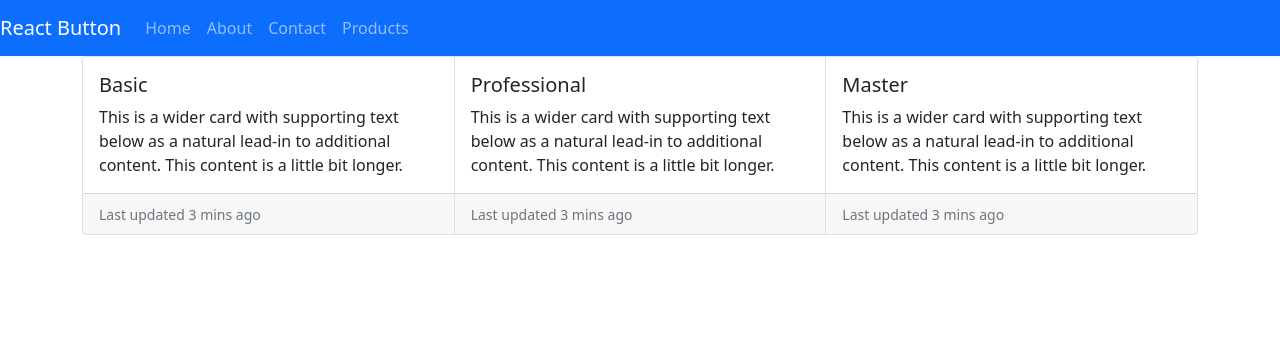
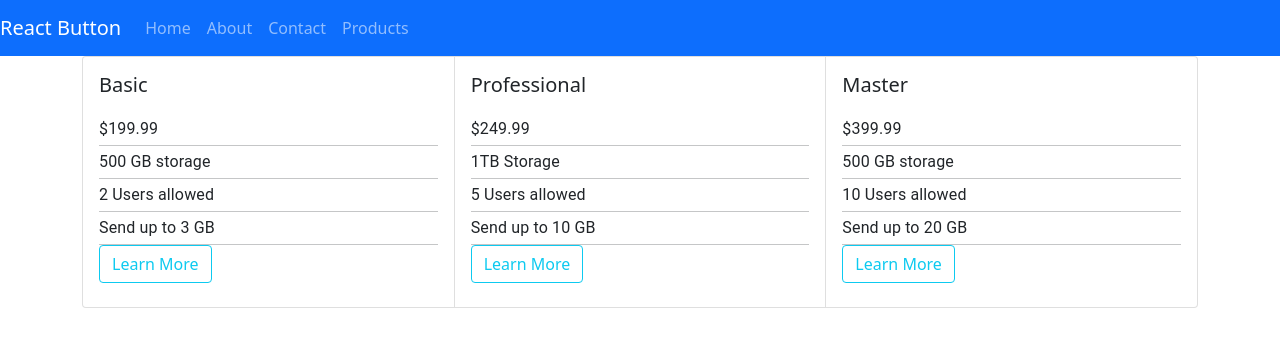
Before and after one commit to senbagaraman04/frontendscreens, a React (Create React App) app in the folder my-app/: page /Pricing in a window 1280 px wide. Shown: the top 346 px of the page. Built offline with nearby package versions, Linux system fonts and the light colour scheme.

Commit message:
fix: cards pricing

```diff
--- a/my-app/src/components/FrontEndScreens/PricingComponent.js
+++ b/my-app/src/components/FrontEndScreens/PricingComponent.js
@@ -1,6 +1,12 @@
+/**
+ * https://www.frontendmentor.io/challenges/pricing-component-with-toggle-8vPwRMIC/
+ * Author: @senbagaraman04
+ */
+
 import React, { Component } from 'react';
 import "bootstrap/dist/css/bootstrap.min.css";
-import { Card, CardGroup, Container } from "react-bootstrap";
+import { Button, Card, CardGroup, Container } from "react-bootstrap";
+import { Divider, List, ListItem, ListItemText } from '@mui/material';
 
 
 export default class PricingComponents extends Component {
@@ -8,9 +14,9 @@ export default class PricingComponents extends Component {
         return (
             <Container>
                 <CardGroup>
-<Card1/>
-<Card2/>
-<Card3/>
+                    <Card1 />
+                    <Card2 />
+                    <Card3 />
 
                 </CardGroup>
             </Container>
@@ -20,19 +26,37 @@ export default class PricingComponents extends Component {
 
 
 class Card1 extends Component {
-    render(){
-        return(
+    render() {
+        return (
             <Card>
                 <Card.Body>
                     <Card.Title>Basic</Card.Title>
                     <Card.Text>
-                This is a wider card with supporting text below as a natural lead-in to
-                additional content. This content is a little bit longer.
+                        <List>
+                            <ListItem disablePadding>
+                                <ListItemText primary="$199.99" />
+                            </ListItem>
+                            <Divider />
+                            <ListItem disablePadding>
+                                <ListItemText primary="500 GB storage" />
+                            </ListItem>
+                            <Divider />
+
+                            <ListItem disablePadding>
+                                <ListItemText primary="2 Users allowed" />
+                            </ListItem>
+                            <Divider />
+
+                            <ListItem disablePadding>
+                                <ListItemText primary="Send up to 3 GB" />
+                            </ListItem>
+                            <Divider />
+
+                            <Button variant="outline-info" Color="Success">Learn More</Button>
+                        </List>
                     </Card.Text>
                 </Card.Body>
-            <Card.Footer>
-              <small className="text-muted">Last updated 3 mins ago</small>
-            </Card.Footer>
+
             </Card>
 
 
@@ -41,19 +65,37 @@ class Card1 extends Component {
 }
 
 class Card2 extends Component {
-    render(){
-        return(
+    render() {
+        return (
             <Card>
                 <Card.Body>
                     <Card.Title>Professional</Card.Title>
                     <Card.Text>
-                This is a wider card with supporting text below as a natural lead-in to
-                additional content. This content is a little bit longer.
+                        <List>
+                            <ListItem disablePadding>
+                                <ListItemText primary="$249.99" />
+                            </ListItem>
+                            <Divider />
+                            <ListItem disablePadding>
+                                <ListItemText primary="1TB Storage" />
+                            </ListItem>
+                            <Divider />
+
+                            <ListItem disablePadding>
+                                <ListItemText primary="5 Users allowed" />
+                            </ListItem>
+                            <Divider />
+
+                            <ListItem disablePadding>
+                                <ListItemText primary="Send up to 10 GB" />
+                            </ListItem>
+                            <Divider />
+
+                            <Button variant="outline-info" Color="Success">Learn More</Button>
+                        </List>
                     </Card.Text>
                 </Card.Body>
-            <Card.Footer>
-              <small className="text-muted">Last updated 3 mins ago</small>
-            </Card.Footer>
+
             </Card>
 
 
@@ -63,19 +105,37 @@ class Card2 extends Component {
 
 
 class Card3 extends Component {
-    render(){
-        return(
+    render() {
+        return (
             <Card>
                 <Card.Body>
                     <Card.Title>Master</Card.Title>
                     <Card.Text>
-                This is a wider card with supporting text below as a natural lead-in to
-                additional content. This content is a little bit longer.
+                        <List>
+                            <ListItem disablePadding>
+                                <ListItemText primary="$399.99" />
+                            </ListItem>
+                            <Divider />
+                            <ListItem disablePadding>
+                                <ListItemText primary="500 GB storage" />
+                            </ListItem>
+                            <Divider />
+
+                            <ListItem disablePadding>
+                                <ListItemText primary="10 Users allowed" />
+                            </ListItem>
+                            <Divider />
+
+                            <ListItem disablePadding>
+                                <ListItemText primary="Send up to 20 GB" />
+                            </ListItem>
+                            <Divider />
+
+                            <Button variant="outline-info" Color="Success">Learn More</Button>
+                        </List>
                     </Card.Text>
                 </Card.Body>
-            <Card.Footer>
-              <small className="text-muted">Last updated 3 mins ago</small>
-            </Card.Footer>
+
             </Card>
 
 
```
Lines whose indentation alone changed are shown as unchanged.
